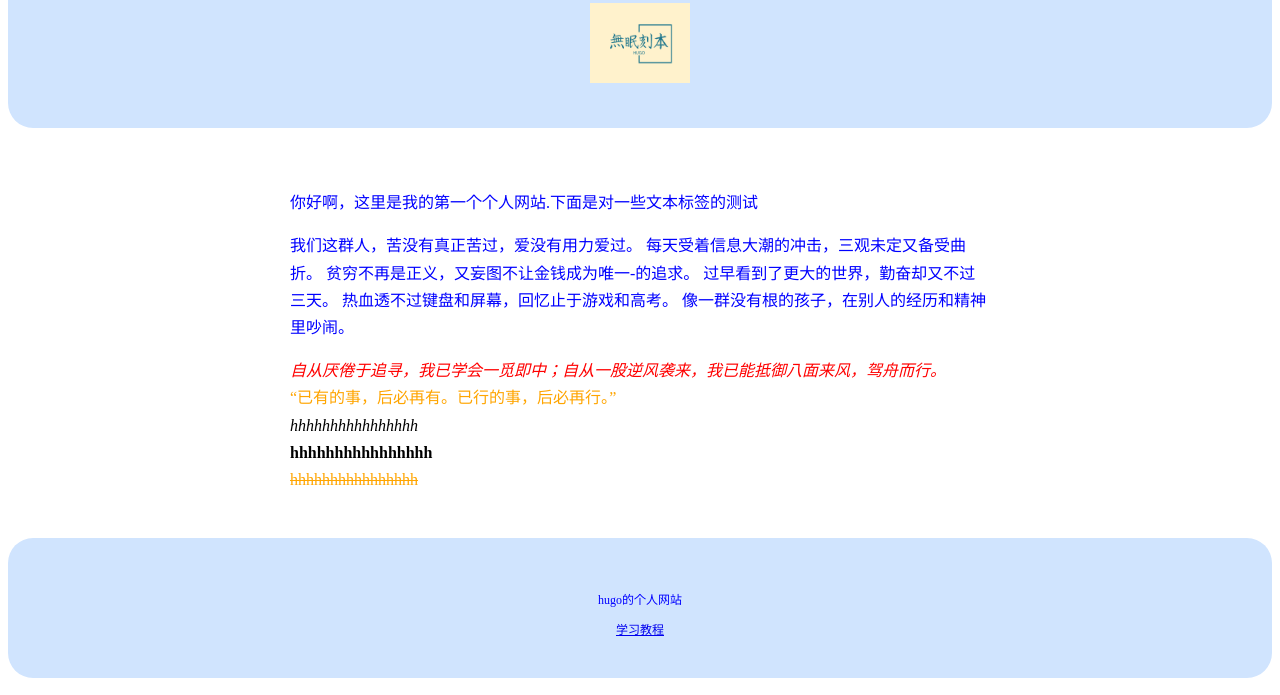
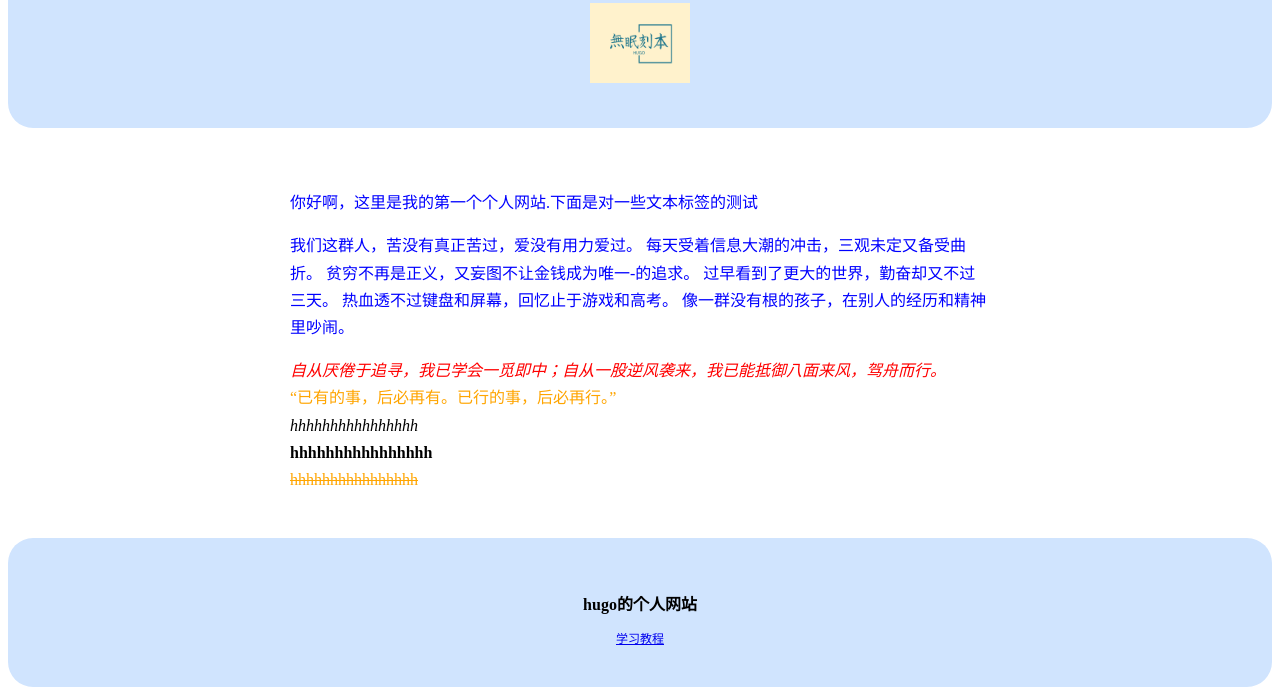
Before and after one commit to hugofangyu/reo1-one, a plain HTML site: page index.html in a window 1280 px wide. Shown: the part 135-830 px from the top of the page. Drawn offline with Linux system fonts and the light colour scheme.

Commit message:
Update index.html

```diff
--- a/index.html
+++ b/index.html
@@ -52,7 +52,7 @@
     font-size: 12px;
     border-radius:25px;
     ">
-    <p>hugo的个人网站</p>
+    <h2 style="font-size: 16px;">hugo的个人网站</h2>
     <a href="https://kangwenchang.com/">学习教程</a>
     </div>
 </body>
```
